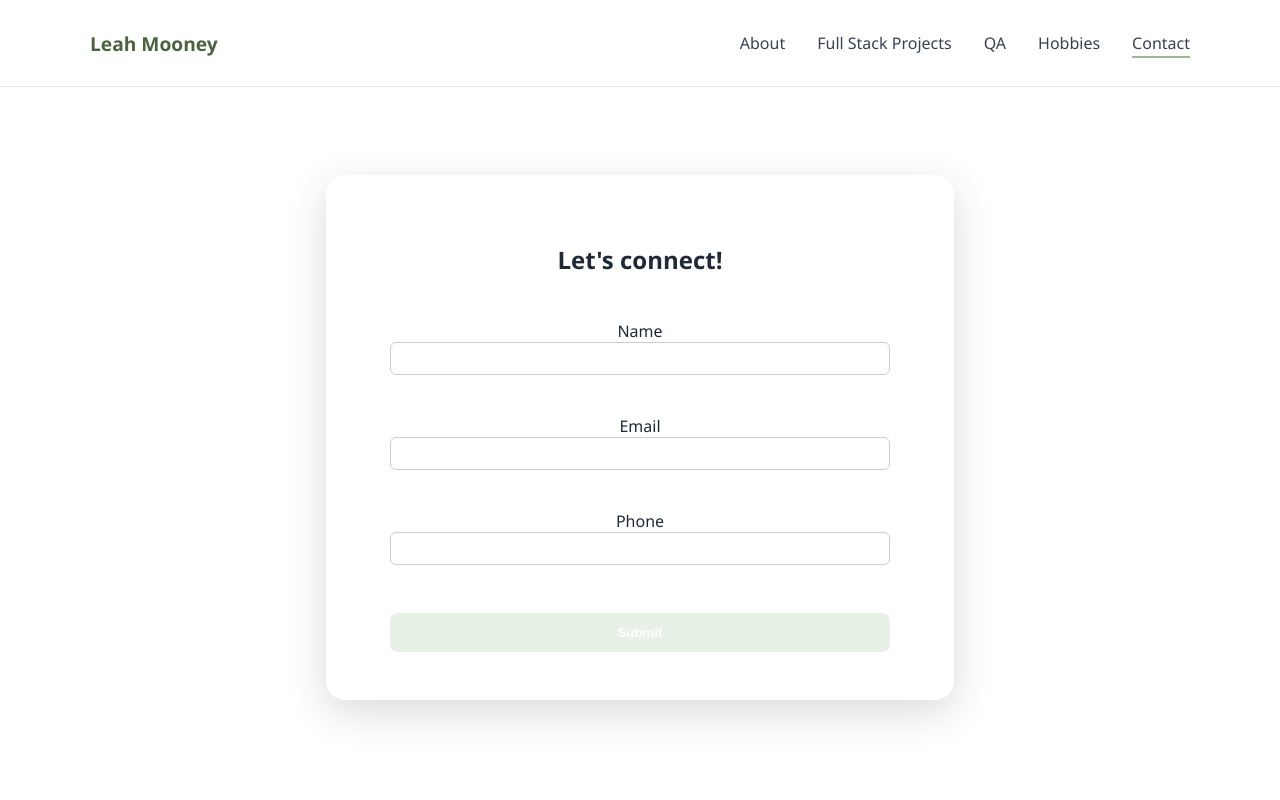
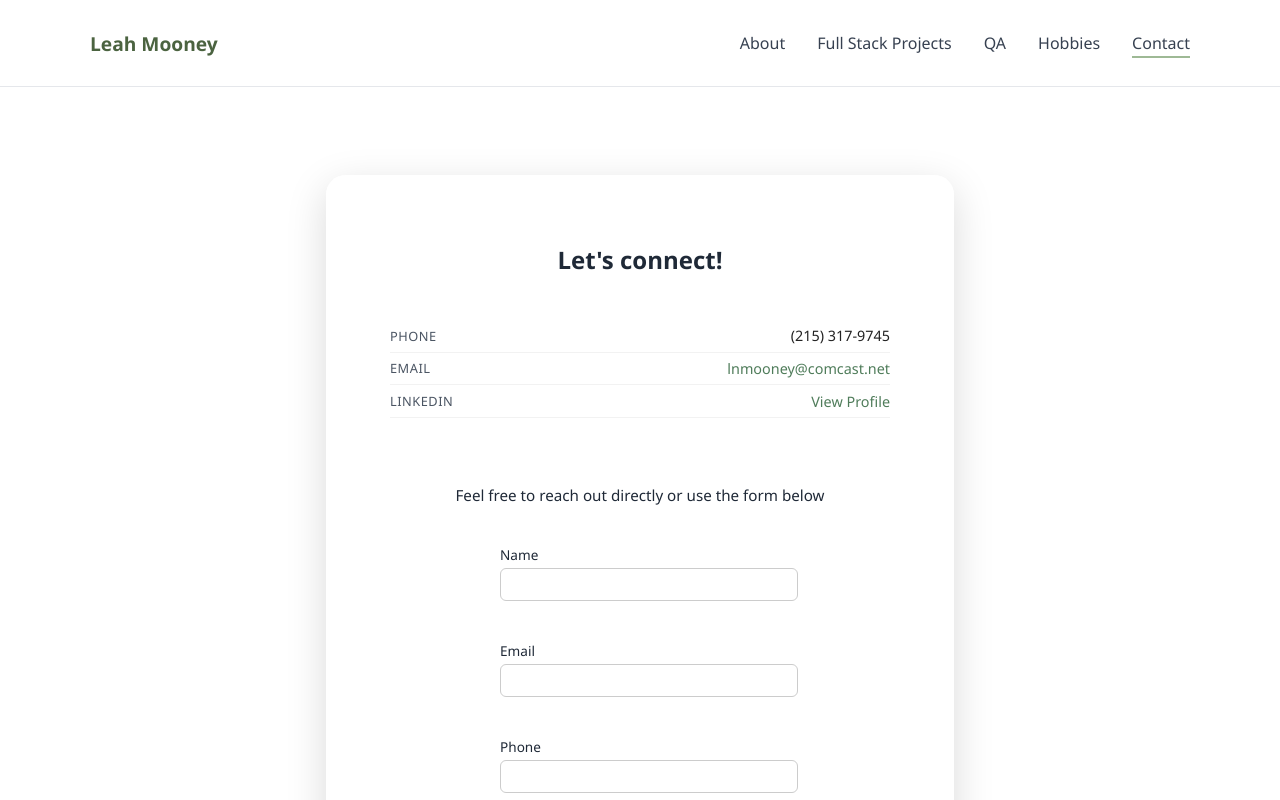
Before and after one commit to lnm00n/my-projects, a Vue app: page /contact in a window 1280 px wide. Shown: the top 800 px of the page. Built offline with nearby package versions, Linux system fonts and the light colour scheme.

Commit message:
code cleanup

```diff
--- a/src/components/Contact.vue
+++ b/src/components/Contact.vue
@@ -2,6 +2,35 @@
   <section class="contact-section">
     <div class="contact-card">
       <h2>Let's connect!</h2>
+      <div class="contact-info">
+
+        <div class="info-item">
+          <span class="label">Phone</span>
+          <span class="value">(215) 317-9745</span>
+        </div>
+
+        <div class="info-item">
+          <span class="label">Email</span>
+          <a href="mailto:lnmooney@comcast.net" class="value">
+            lnmooney@comcast.net
+          </a>
+        </div>
+
+        <div class="info-item">
+          <span class="label">LinkedIn</span>
+          <a
+            href="https://www.linkedin.com/in/leah-mooney-661709126"
+            target="_blank"
+            class="value"
+          >
+            View Profile
+          </a>
+        </div>
+      </div>
+
+      <p class="intro">
+        Feel free to reach out directly or use the form below
+      </p>
 
       <TextInput v-model="name" label="Name" />
 
@@ -100,6 +129,7 @@ export default {
   flex-direction: column;
   gap: 1.5rem;
   text-align: center;
+  align-items: center;
 }
 
 button {
@@ -110,7 +140,7 @@ button {
   font-weight: 600;
   cursor: not-allowed;
   transition: all 0.2s ease;
-  color: white;
+  color: $color-white;
   background-color: $color-green-light;
 }
 
@@ -124,7 +154,50 @@ button.active:hover {
 }
 
 .success {
-  color: green;
+  color: $color-success;
   margin-top: 0.5rem;
 }
+
+.contact-info {
+  width: 100%;
+  text-align: left;
+  margin-bottom: 0.75rem;
+  padding-bottom: 1rem;
+}
+
+.intro {
+  margin-bottom: 1rem;
+  font-size: 0.95rem;
+  color: $color-gray-dark;
+}
+
+.info-item {
+  display: flex;
+  justify-content: space-between;
+  align-items: center;
+  padding: 0.4rem 0;
+  border-bottom: 1px solid rgba(0,0,0,0.05);
+}
+
+.label {
+  font-size: 0.8rem;
+  color: $color-gray-light;
+  text-transform: uppercase;
+  letter-spacing: 0.5px;
+}
+
+.value {
+  font-size: 0.9rem;
+  color: $color-gray-darkest;
+}
+
+.info-item a.value {
+  color: $color-green-primary;
+  text-decoration: none;
+  font-weight: 500;
+}
+
+.info-item a.value:hover {
+  text-decoration: underline;
+}
 </style>
--- a/src/components/Music.vue
+++ b/src/components/Music.vue
@@ -6,19 +6,6 @@
         <p class="subtitle">
           A mix of practice, inspiration, and shows I’m attending.
         </p>
-
-        <section class="section">
-          <h2>Photos</h2>
-          <div class="photo-grid">
-            <div
-              v-for="(photo, index) in photos"
-              :key="index"
-              class="photo-card"
-            >
-              <img :src="photo.src" :alt="photo.alt" />
-            </div>
-          </div>
-        </section>
 
         <section class="section">
             <h2>Shows</h2>
@@ -51,7 +38,20 @@
                 </div>
                 </div>
             </div>
-            </section>
+        </section>
+
+        <section class="section">
+          <h2>Photos</h2>
+          <div class="photo-grid">
+            <div
+              v-for="(photo, index) in photos"
+              :key="index"
+              class="photo-card"
+            >
+              <img :src="photo.src" :alt="photo.alt" />
+            </div>
+          </div>
+        </section>
 
       </div>
     </div>
--- a/src/components/TextInput.vue
+++ b/src/components/TextInput.vue
@@ -20,7 +20,7 @@
       modelValue: String,
       type: {
         type: String,
-        default: "text" // text | email | phone
+        default: "text"
       },
       label: String,
       placeholder: String
@@ -79,21 +79,35 @@
   }
   </script>
 
-  <style scoped>
+<style lang="scss" scoped>
+@use '../styles/colors' as *;
+
+label {
+  font-size: 0.85rem;
+  margin-bottom: 0.25rem;
+  color: $color-gray-dark;
+  text-align: left;
+  width: 100%;
+}
+
 .input-group {
   display: flex;
   flex-direction: column;
+  align-items: flex-start;
   margin-bottom: 1rem;
+  max-width: 280px;
+  width: 100%;
 }
 
 input {
+  width: 100%;
   padding: 0.5rem;
   border-radius: 6px;
-    border: 1px solid #ccc;
+  border: 1px solid $color-gray-lightest;
 }
 
 .error {
-    color: red;
+  color: $color-error;
   font-size: 0.8rem;
 }
 </style>
--- a/src/styles/_colors.scss
+++ b/src/styles/_colors.scss
@@ -4,7 +4,11 @@ $color-green-light: #e8f1e5;
 $color-green-medium: #9eb995;
 $color-green-dark: #4b6340;
 $color-gray-dark: #1f2937;
+$color-gray-darkest: #222;
 $color-gray-light: #4b5563;
+$color-gray-lightest: #ccc;
 $color-white: #ffffff;
 $color-white-translucent: rgba(255, 255, 255, 0.8);
 $shadow: rgba(0, 0, 0, 0.15);
+$color-success: green;
+$color-error: red;
```
Lines whose indentation alone changed are shown as unchanged.
